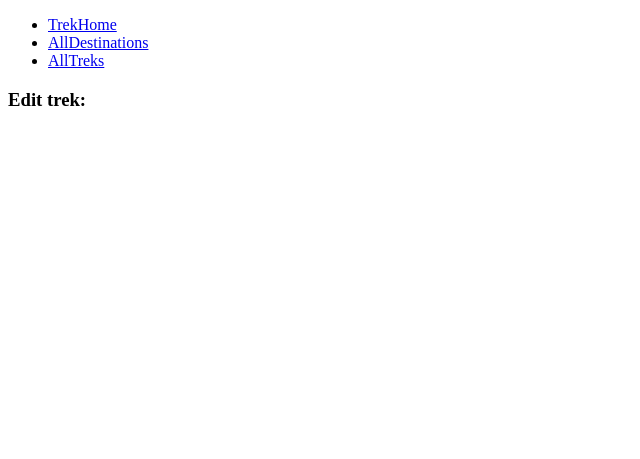
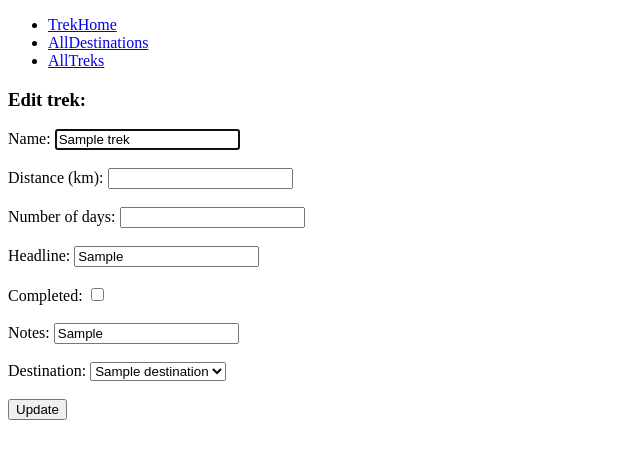
Before and after one commit to sshingler/solo_project_1, a Flask app: page /treks/1/edit in a window 1280 px wide. Shown: the top 459 px of the page, without its empty margins (0-640 px from the left). Run offline with Flask 2, Linux system fonts and the light colour scheme; a database or web service that is not in the repository returns one stand-in record (values such as "Sample title"); some libraries are stand-ins or nearby versions.

Commit message:
24 - complete edit/update trek

```diff
--- a/controllers/treks_controller.py
+++ b/controllers/treks_controller.py
@@ -44,4 +44,18 @@ def show_trek(id):
 @treks_blueprint.route("/treks/<id>/edit", methods = ["GET"])
 def edit_trek(id):
     trek = trek_repository.select(id)
-    return render_template("treks/edit.html", trek = trek)
+    destinations = destination_repository.select_all()
+    return render_template("treks/edit.html", trek = trek, all_destinations = destinations)
+
+@treks_blueprint.route("/treks/<id>", methods = ['POST'])
+def update_trek(id):
+    trek_name = request.form['trek_name']
+    trek_distance = request.form['trek_distance']
+    trek_days = request.form['trek_days']
+    trek_headline = request.form['trek_headline']
+    trek_completed = True if "trek_completed" in request.form else False
+    trek_notes = request.form['trek_notes']
+    destination = destination_repository.select(request.form['destination_id'])
+    trek = Trek(trek_name, trek_distance, trek_days, trek_headline, trek_completed, trek_notes, destination, id)
+    trek_repository.update(trek)
+    return redirect ('/treks')
--- a/repositories/trek_repository.py
+++ b/repositories/trek_repository.py
@@ -45,3 +45,9 @@ def save(trek):
     id = results [0]['id']
     trek.id = id
     return trek
+
+def update(trek):
+    sql = "UPDATE treks SET (trek_name, trek_distance, trek_days, trek_headline, trek_completed, trek_notes, destination_id ) = (%s, %s, %s, %s, %s, %s, %s) WHERE id = %s"
+    values = [trek.trek_name, trek.trek_distance, trek.trek_days, trek.trek_headline, trek.trek_completed, trek.trek_notes, trek.destination.id, trek.id]
+    print(values)
+    run_sql(sql, values)
--- a/templates/treks/edit.html
+++ b/templates/treks/edit.html
@@ -3,6 +3,58 @@
 
 <h3>Edit trek:</h3>
 
+<form action = "/treks/{{trek.id}}" method = "POST">
+
+    <div>
+        <label for = "trek_name">Name:</label>
+        <input type = "text" id ="trek_name" name = "trek_name" value = "{{trek.trek_name}}" autofocus>
+    </div>
+    <br>
+    <div>
+        <label for = "trek_distance">Distance (km):</label>
+        <input type="number" step = "any" id ="trek_distance" name = "trek_distance" value = {{trek.trek_distance}}>
+    </div>
+    <br>
+    <div>
+        <label for = "trek_days">Number of days:</label>
+        <input type = "number" step= "any" id = "trek_days" name = "trek_days" value = {{trek.trek_days}}>
+    </div>
+    <br>
+    <div>
+        <label for = "trek_headline">Headline:</label>
+        <input type = "text" id = "trek_headline" name = "trek_headline" value = {{trek.trek_headline}}>
+    </div>
+    <br>
+    <div>
+        <label for = "trek_completed">Completed:</label>
+        <input type = "checkbox" id = "trek_completed" name= "trek_completed" value = {{trek.trek_completed}}>
+    </div>
+    <br>
+    <div>
+        <label for = "trek_notes">Notes:</label>
+        <input type = "text" id = "trek_notes" name = "trek_notes" value = {{trek.trek_notes}}>
+    </div>
+    <br>
+    <div>
+        <label for = "destination">Destination:</label>
+        <select name = "destination_id" id = "destination_id">
+
+            {% for destination in all_destinations %}
+                <option value = "{{destination.id}}"
+                {% if trek.destination.id == destination.id %} selected = "selected" {% endif %}>
+                {{destination.destination_name}}
+                </option>
+            {% endfor %}
+        </select>
+    </div>
+    <br>
+    <div>
+        <input class="update-trek-button" type='submit' value= "Update">
+        </div>
+
+</form>
+
+
 
 
 {% endblock %}
--- a/templates/treks/new.html
+++ b/templates/treks/new.html
@@ -12,12 +12,12 @@
     <br>
     <div>
         <label for = "trek_distance">Distance (km):</label>
-        <input type="number" id ="trek_distance" name = "trek_distance">
+        <input type="number" step = "any" id ="trek_distance" name = "trek_distance">
     </div>
     <br>
     <div>
         <label for = "trek_days">Number of days:</label>
-        <input type = "number" id = "trek_days" name = "trek_days">
+        <input type = "number" step = "any" id = "trek_days" name = "trek_days">
     </div>
     <br>
     <div>
```
